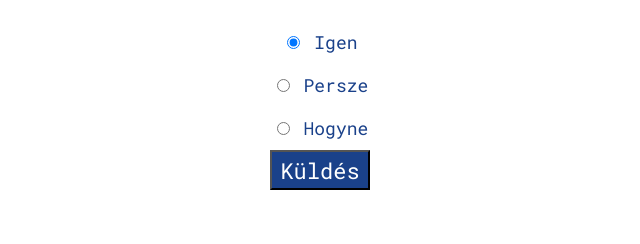
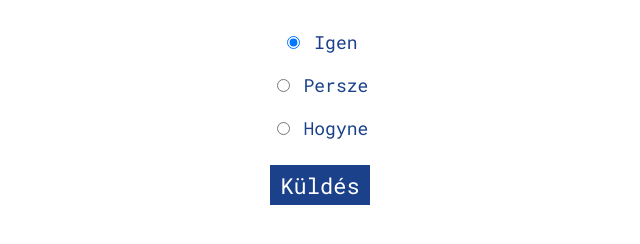
Before and after one commit to Xernoxius/phasmo, a plain HTML site: page index.html in a window 1280 px wide. Shown: the part 262-506 px from the top of the page, without its empty margins (320-960 px from the left). Drawn offline with Linux system fonts and the light colour scheme.

Commit message:
Update index.html

```diff
--- a/index.html
+++ b/index.html
@@ -49,6 +49,8 @@ justify-content: center;
   height: 40px !important;
   width: 100px !important;
   font-size: 22px !important;
+  border-width: 0px !important;
+  margin-top: 15px !important;
   }
 </style>
 </head>
```
